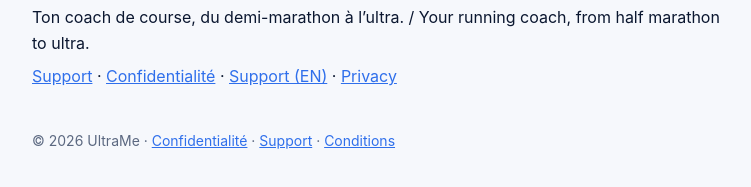
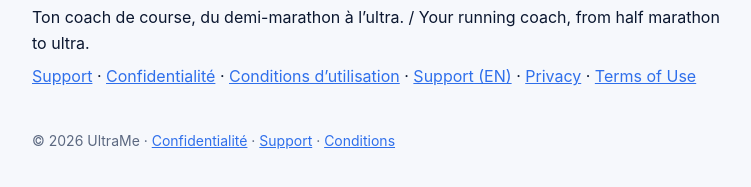
Before and after one commit to UltraMe-app/ultrame-app.github.io, a plain HTML site: page index.html in a window 1280 px wide. Shown: the part 139-326 px from the top of the page, without its empty margins (264-1015 px from the left). Drawn offline with Linux system fonts and the light colour scheme.

Commit message:
Add files via upload

```diff
--- a/index.html
+++ b/index.html
@@ -10,6 +10,6 @@ h2{font-size:19px;margin:28px 0 8px}p{margin:8px 0}ul{margin:8px 0;padding-left:
 .card{background:var(--card);border:1px solid var(--line);border-radius:14px;padding:18px;margin-top:28px;text-align:center;font-weight:700}
 footer{margin-top:40px;color:var(--soft);font-size:14px}</style></head>
 <body><main><header><img src="icon.png" alt=""><b>UltraMe</b><nav><a href="support-en.html">English</a></nav></header>
-<h1>UltraMe</h1><p>Ton coach de course, du demi-marathon à l’ultra. / Your running coach, from half marathon to ultra.</p><p><a href="support.html">Support</a> · <a href="confidentialite.html">Confidentialité</a> · <a href="support-en.html">Support (EN)</a> · <a href="privacy.html">Privacy</a></p>
+<h1>UltraMe</h1><p>Ton coach de course, du demi-marathon à l’ultra. / Your running coach, from half marathon to ultra.</p><p><a href="support.html">Support</a> · <a href="confidentialite.html">Confidentialité</a> · <a href="conditions.html">Conditions d’utilisation</a> · <a href="support-en.html">Support (EN)</a> · <a href="privacy.html">Privacy</a> · <a href="terms.html">Terms of Use</a></p>
 <footer>© 2026 UltraMe · <a href="confidentialite.html">Confidentialité</a> · <a href="support.html">Support</a> · <a href="conditions.html">Conditions</a></footer>
 </main></body></html>
```
